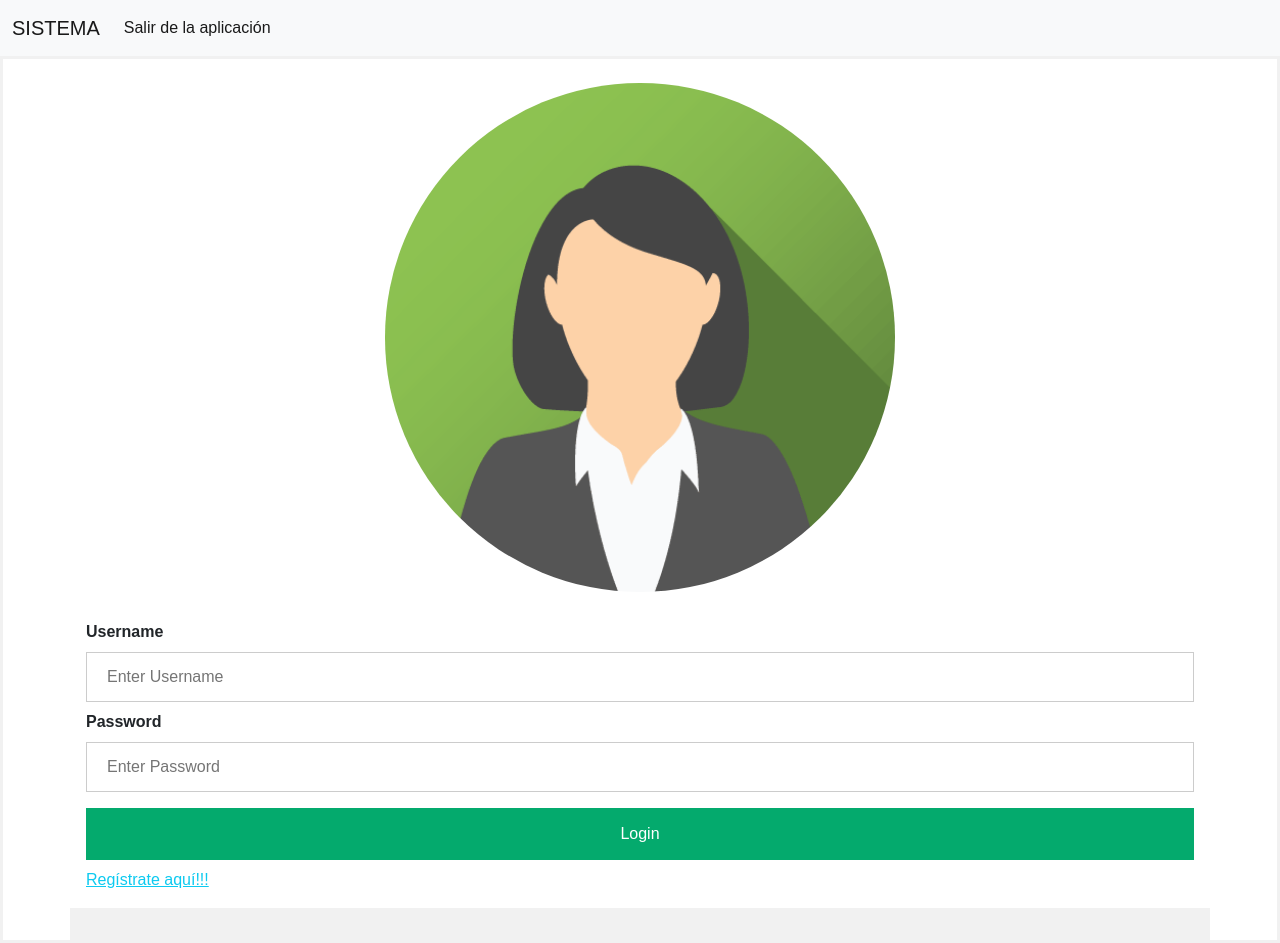
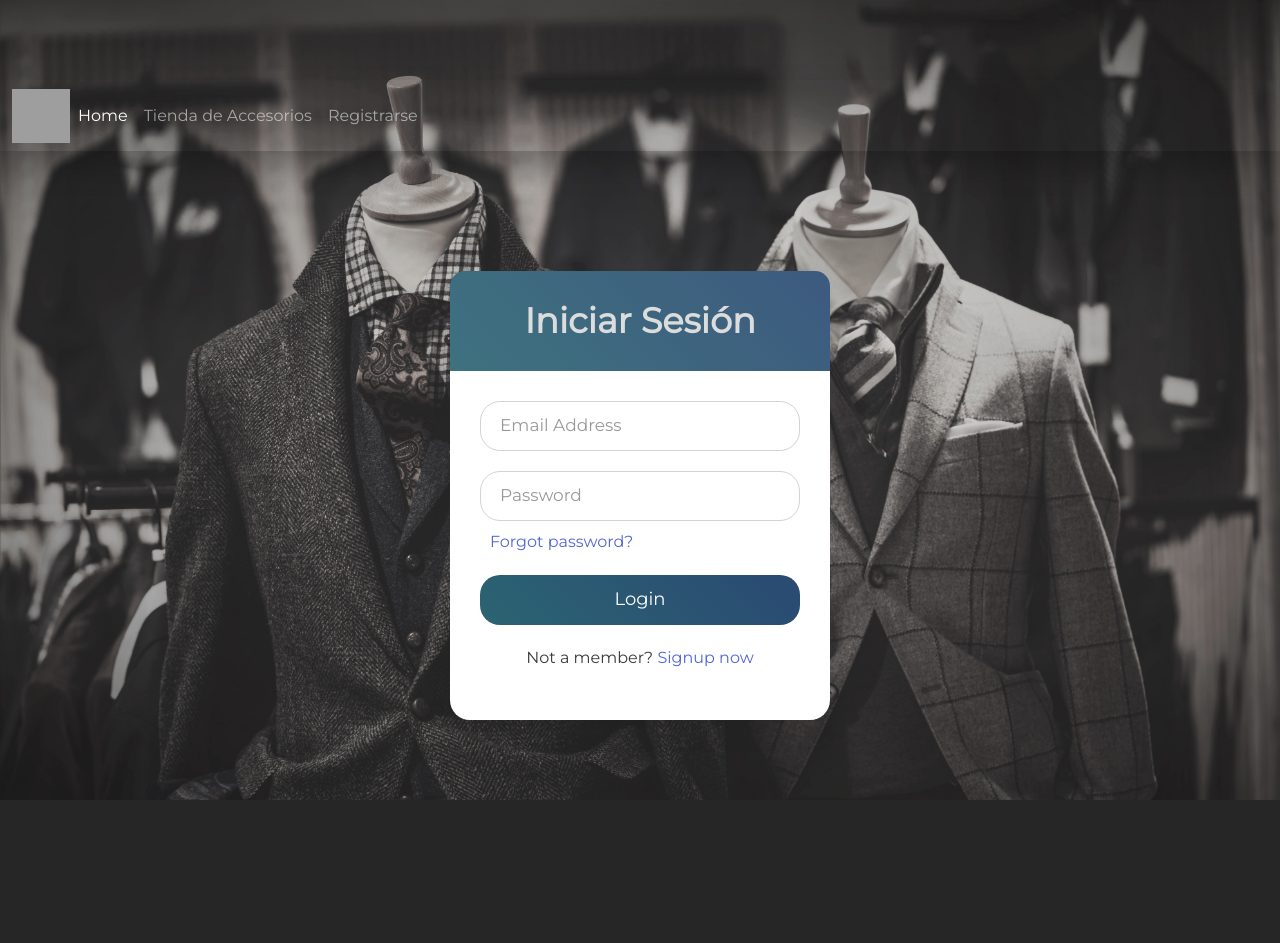
Before and after one commit to Spartan2502/D-Gabbiani-Trajes, a PHP site: page /login.php in a window 1280 px wide. After the commit the page ends 800 px from the top, so only its background shows below. Run offline with PHP 8.4, Linux system fonts and the light colour scheme; grey boxes are pictures that could not be loaded.

Commit message:
Form_Design

```diff
--- /dev/null
+++ b/css/login.css
@@ -0,0 +1,244 @@
+@import url('https://fonts.googleapis.com/css2?family=Montserrat&display=swap');
+
+* {
+    margin: 0;
+    padding: 0;
+    box-sizing: border-box;
+    font-family: 'Montserrat', sans-serif;
+}
+
+html, body {
+    height: 100%;
+    place-content: center;
+    background-image: url(../img/alexander-naglestad-RFhq0SrrgEg-unsplash.jpg);
+    background-repeat: no-repeat;
+    background-size: cover;
+}
+
+body:before {
+  content: "";
+  width: 100%;
+  min-height: 100vh;
+  position: absolute;
+  top: 0;
+  left: 0;
+  background-color: rgba(255, 255, 255, 0.09);
+  opacity: 1;
+
+}
+
+section {
+  display: grid;
+  justify-content: center;
+  align-items: center;
+}
+
+.wrapper {
+    width: 380px;
+    background: #fff;
+    border-radius: 20px;
+    justify-content: center;
+    align-items: center;
+    box-shadow: 0px 15px 20px rgba(0, 0, 0, 0.1);
+    margin-top: 7.5rem;
+}
+
+.wrapper .title {
+    color: #d8d8d8;
+    font-size: 35px;
+    font-weight: 600;
+    text-align: center;
+    line-height: 100px;
+    border-radius: 15px 15px 0px 0px;
+    background: linear-gradient(-135deg, #2a4972, #2b6472);
+}
+
+.wrapper form {
+  padding: 10px 30px 50px 30px;
+}
+
+.wrapper form .field {
+  position: relative;
+  height: 50px;
+  width: 100%;
+  margin-top: 20px;
+}
+
+.wrapper form .field input {
+  height: 100%;
+  width: 100%;
+  padding-left: 20px;
+  border-radius: 20px;
+  font-size: 15px;
+  outline: none;
+  border: 1px solid lightgray;
+  transition: all 0.3s ease;
+}
+
+.wrapper form .field input:focus,
+.wrapper form .field input:valid {
+  color: #4158d0;
+}
+
+.wrapper form .field label {
+  position: absolute;
+  top: 50%;
+  left: 20px;
+  font-size: 17px;
+  color: #999;
+  transform: translateY(-50%);
+  pointer-events: none;
+  transition: all 0.3s ease;
+}
+
+.wrapper form .field input:focus ~ label,
+.wrapper form .field input:valid ~ label {
+  top: 0;
+  color: #4158d0;
+  background: white;
+  transform: translateY(-50%);
+  font-size: 16px;
+}
+
+.wrapper form .pass-link {
+  color: #4158d0;
+  margin: 8px 0 0 10px;
+}
+
+.wrapper form .field input[type="submit"]{
+  color: #fff;
+  background: linear-gradient(-135deg, #2a4972, #2b6472);
+  font-size: 18px;
+  font-weight: 500;
+  border: none;
+  padding-left: 0;
+  cursor: pointer;
+  transition: all 0,3s ease;
+}
+
+.wrapper form .field input[type="submit"]:active {
+  transform: scale(0.95);
+}
+
+.wrapper form .pass-link{
+  color: #4158d0;
+  margin: 8px 0 0 10px;
+  cursor: pointer;
+}
+
+.wrapper form .signup-link {
+  text-align: center;
+  margin-top: 20px;
+  color: #262626;
+}
+
+.wrapper form .pass-link a,
+.wrapper form .signup-link a {
+  color: #4158d0;
+  text-decoration: none;
+}
+
+.wrapper form .pass-link a:hover,
+.wrapper form .signup-link a:hover {
+  text-decoration: underline;
+}
+
+
+
+
+
+
+
+
+
+
+
+
+
+
+
+
+
+
+
+
+
+
+
+
+
+
+
+
+
+
+
+
+
+
+
+
+
+
+
+/* body {font-family: Arial, Helvetica, sans-serif;}
+form {border: 3px solid #f1f1f1;}
+
+input[type=text], input[type=password] {
+  width: 100%;
+  padding: 12px 20px;
+  margin: 8px 0;
+  display: inline-block;
+  border: 1px solid #ccc;
+  box-sizing: border-box;
+}
+
+button {
+  background-color: #04AA6D;
+  color: white;
+  padding: 14px 20px;
+  margin: 8px 0;
+  border: none;
+  cursor: pointer;
+  width: 100%;
+}
+
+button:hover {
+  opacity: 0.8;
+}
+
+.cancelbtn {
+  width: auto;
+  padding: 10px 18px;
+  background-color: #f44336;
+}
+
+.imgcontainer {
+  text-align: center;
+  margin: 24px 0 12px 0;
+}
+
+img.avatar {
+  width: 40%;
+  border-radius: 50%;
+}
+
+.container {
+  padding: 16px;
+}
+
+span.psw {
+  float: right;
+  padding-top: 16px;
+}
+
+/* Change styles for span and cancel button on extra small screens
+@media screen and (max-width: 300px) {
+  span.psw {
+     display: block;
+     float: none;
+  }
+  .cancelbtn {
+     width: 100%;
+  }
+} */
--- a/css/navbar.css
+++ b/css/navbar.css
@@ -42,7 +42,7 @@ header {
 }
 
 .nav__links li a:hover {
-    color: burlywood;
+    color: #deb887;
 }
 
 button {
--- a/login.php
+++ b/login.php
@@ -1,79 +1,82 @@
 <!DOCTYPE html>
 <html>
 <head>
-<meta name="viewport" content="width=device-width, initial-scale=1">
-<meta charset="UTF-8">
-<link href="https://cdn.jsdelivr.net/npm/bootstrap@5.0.1/dist/css/bootstrap.min.css" rel="stylesheet" integrity="sha384-+0n0xVW2eSR5OomGNYDnhzAbDsOXxcvSN1TPprVMTNDbiYZCxYbOOl7+AMvyTG2x" crossorigin="anonymous">
-<style>
-body {font-family: Arial, Helvetica, sans-serif;}
-form {border: 3px solid #f1f1f1;}
-
-input[type=text], input[type=password] {
-  width: 100%;
-  padding: 12px 20px;
-  margin: 8px 0;
-  display: inline-block;
-  border: 1px solid #ccc;
-  box-sizing: border-box;
-}
-
-button {
-  background-color: #04AA6D;
-  color: white;
-  padding: 14px 20px;
-  margin: 8px 0;
-  border: none;
-  cursor: pointer;
-  width: 100%;
-}
-
-button:hover {
-  opacity: 0.8;
-}
-
-.cancelbtn {
-  width: auto;
-  padding: 10px 18px;
-  background-color: #f44336;
-}
-
-.imgcontainer {
-  text-align: center;
-  margin: 24px 0 12px 0;
-}
-
-img.avatar {
-  width: 40%;
-  border-radius: 50%;
-}
-
-.container {
-  padding: 16px;
-}
-
-span.psw {
-  float: right;
-  padding-top: 16px;
-}
-
-/* Change styles for span and cancel button on extra small screens */
-@media screen and (max-width: 300px) {
-  span.psw {
-     display: block;
-     float: none;
-  }
-  .cancelbtn {
-     width: 100%;
-  }
-}
-</style>
-</head>
+    <title>Iniciar Sesión</title>
+    <meta name="viewport" content="width=device-width, initial-scale=1">
+    <meta charset="UTF-8">
+    <link href="https://cdn.jsdelivr.net/npm/bootstrap@5.0.1/dist/css/bootstrap.min.css" rel="stylesheet" integrity="sha384-+0n0xVW2eSR5OomGNYDnhzAbDsOXxcvSN1TPprVMTNDbiYZCxYbOOl7+AMvyTG2x" crossorigin="anonymous">
+    <link rel="stylesheet" href="css/login.css">
+    <!-- CSS only -->
+    <link rel="icon" href="img/D' Gabbiani.png">
+    <link href="https://cdn.jsdelivr.net/npm/bootstrap@5.1.3/dist/css/bootstrap.min.css" rel="stylesheet" integrity="sha384-1BmE4kWBq78iYhFldvKuhfTAU6auU8tT94WrHftjDbrCEXSU1oBoqyl2QvZ6jIW3" crossorigin="anonymous">
+    <link href="https://cdnjs.cloudflare.com/ajax/libs/mdb-ui-kit/3.10.2/mdb.min.css" rel="stylesheet"/>
+    <link rel="stylesheet" href="https://cdn.jsdelivr.net/npm/bootstrap-icons@1.8.0/font/bootstrap-icons.css">
+  </head>
 <body>
 
 <?php
 	include('database.php');
 ?>
 
+<!-- Navbar -->
+<nav class="navbar navbar-expand-lg navbar-dark shadow-5-strong">
+  <!-- Container wrapper -->
+  <div class="container-fluid">
+    <!-- Navbar brand -->
+    <img src="img/D' Gabbiani.png" width="58" height="54" alt="">
+
+    <!-- Toggle button -->
+    <button
+      class="navbar-toggler"
+      type="button"
+      data-mdb-toggle="collapse"
+      data-mdb-target="#navbarSupportedContent"
+      aria-controls="navbarSupportedContent"
+      aria-expanded="false"
+      aria-label="Toggle navigation"
+    >
+    <i class="bi bi-list"></i>
+    </button>
+
+    <div class="collapse navbar-collapse" id="navbarSupportedContent">
+      <ul class="navbar-nav me-auto mb-2 mb-lg-0">
+        <li class="nav-item">
+          <a class="nav-link active" aria-current="page" href="index.php">Home</a>
+        </li>
+        <li class="nav-item">
+          <a class="nav-link" href="#">Tienda de Accesorios</a>
+        </li>
+        <li class="nav-item">
+          <a class="nav-link" href="#" tabindex="-1" aria-disabled="true">Registrarse</a>
+        </li>
+      </ul>
+    </div>
+  </div>
+</nav>
+
+
+<section>
+  <div class="wrapper">
+    <div class="title">Iniciar Sesión</div>
+    <form action="#">
+      <div class="field">
+        <input type="text" required>
+        <label for="uname">Email Address</label>
+      </div>
+      <div class="field">
+        <input type="password" required>
+        <label for="psw">Password</label>
+      </div>
+      <div class="pass-link"><a href="#">Forgot password?</a></div>
+      <div class="field">
+        <input type="submit" value="Login">
+      </div>
+      <div class="signup-link">Not a member? <a href="usuarios.php">Signup now</a></div>
+    </form>
+  </div>
+</section>
+
+<!--
 <nav class="navbar navbar-expand-lg navbar-light bg-light">
         <div class="container-fluid">
             <a class="navbar-brand" href="#">SISTEMA</a>
@@ -87,6 +90,7 @@ span.psw {
         </div>
     </div>
 </nav>
+
 <form action="" method="post">
   <div class="imgcontainer">
     <img src="img/img_avatar2-2.png" alt="Avatar" class="avatar">
@@ -105,7 +109,11 @@ span.psw {
 
   <div class="container" style="background-color:#f1f1f1">
   </div>
-</form>
+</form> -->
 
+
+<!-- JavaScript Bundle with Popper -->
+<script src="https://cdn.jsdelivr.net/npm/bootstrap@5.1.3/dist/js/bootstrap.bundle.min.js" integrity="sha384-ka7Sk0Gln4gmtz2MlQnikT1wXgYsOg+OMhuP+IlRH9sENBO0LRn5q+8nbTov4+1p" crossorigin="anonymous"></script>
+<script type="text/javascript" src="https://cdnjs.cloudflare.com/ajax/libs/mdb-ui-kit/3.10.2/mdb.min.js"></script>
 </body>
 </html>
```
Also changed, not shown: index.php (+6 -6 lines), img/alexander-naglestad-RFhq0SrrgEg-unsplash.jpg (added), img/nigel-tadyanehondo-3k5cAmxjXl4-unsplash.jpg (added), 4 other files.
